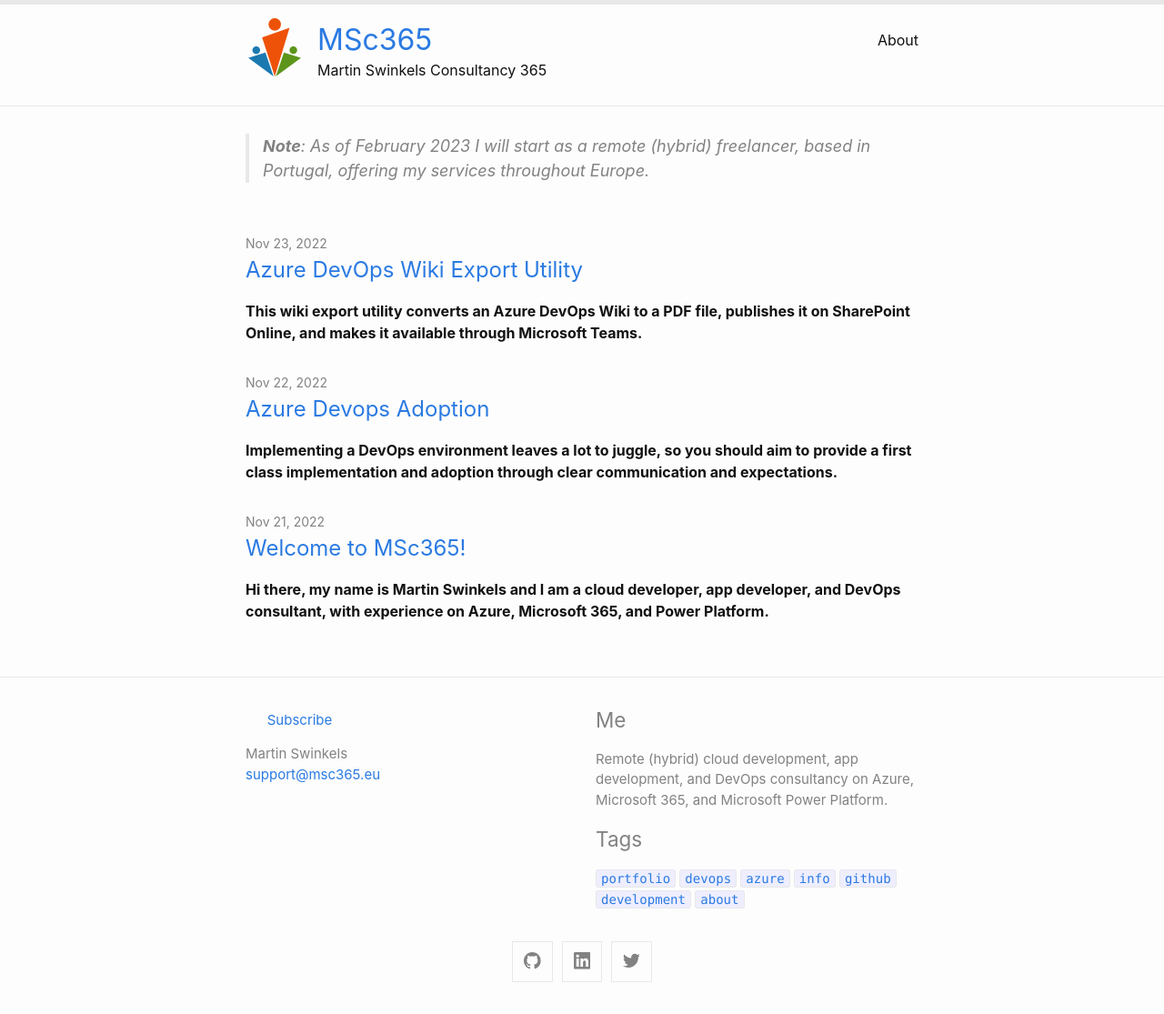
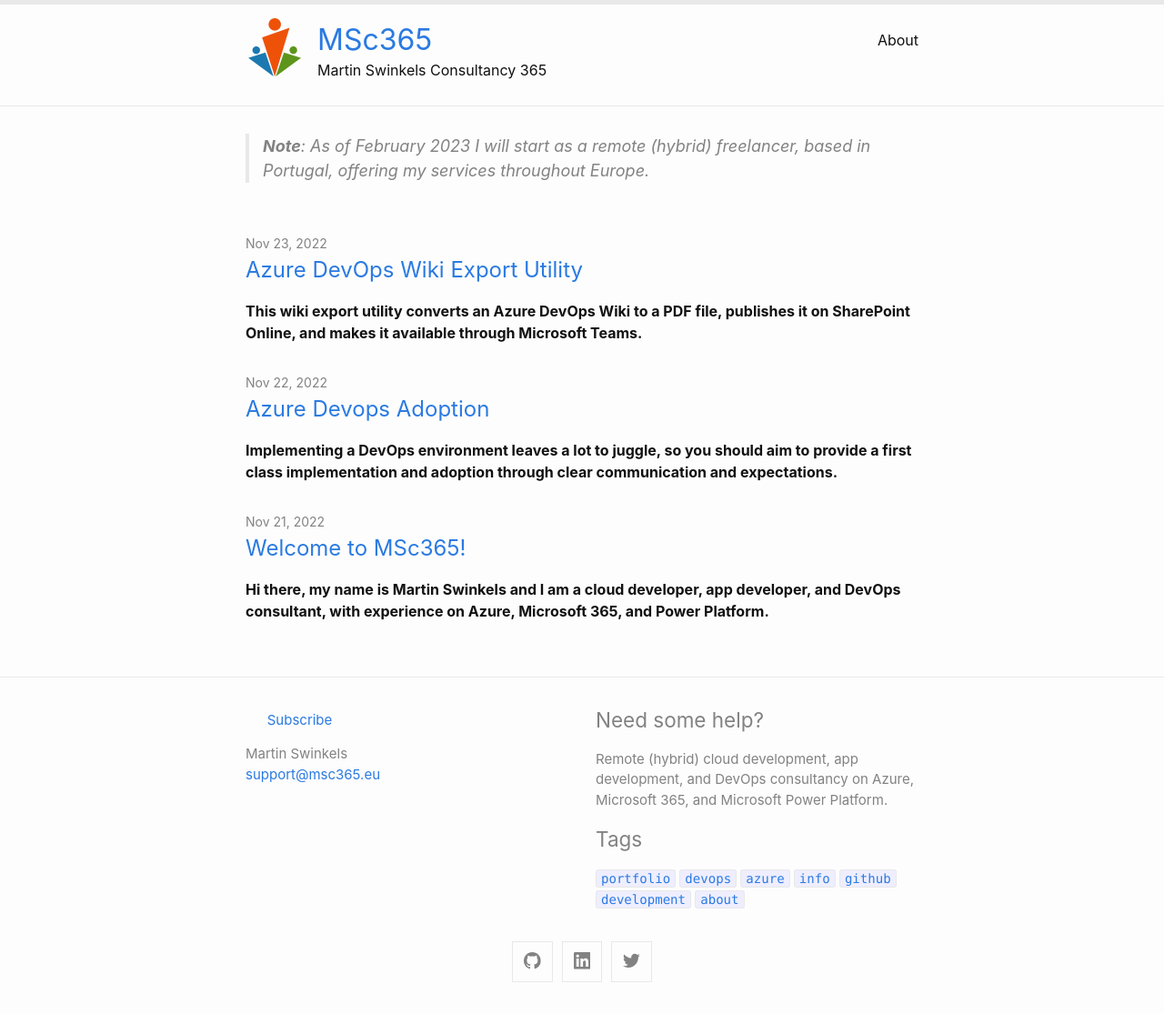
Before and after one commit to msc365/msc365.github.io, a Jekyll site: the page built from index.md, in a window 1280 px wide. Shown: the whole page at 91% size. Built offline with Jekyll 4.4.1, drawn with Linux system fonts in a browser that asks for light colours.

Commit message:
Update footer.html

```diff
--- a/_includes/footer.html
+++ b/_includes/footer.html
@@ -24,7 +24,7 @@
       {%- endif %}
       </div>
       <div class="footer-col">
-        <h2>Me</h2>
+        <h2>Need some help?</h2>
         <p>{{ site.description | escape }}</p>
         <p>{% include tagcloud.html %}</p>
       </div>
```
